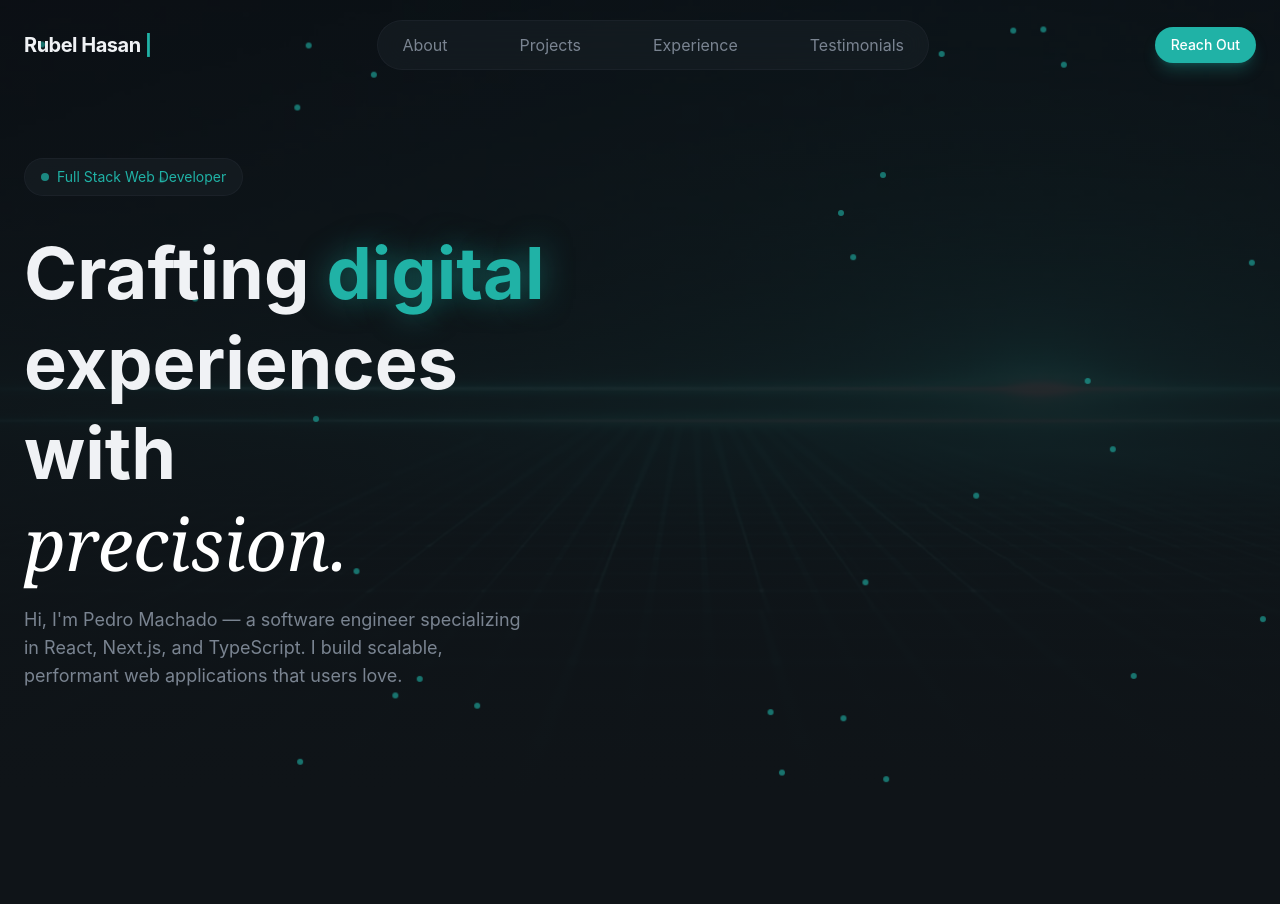
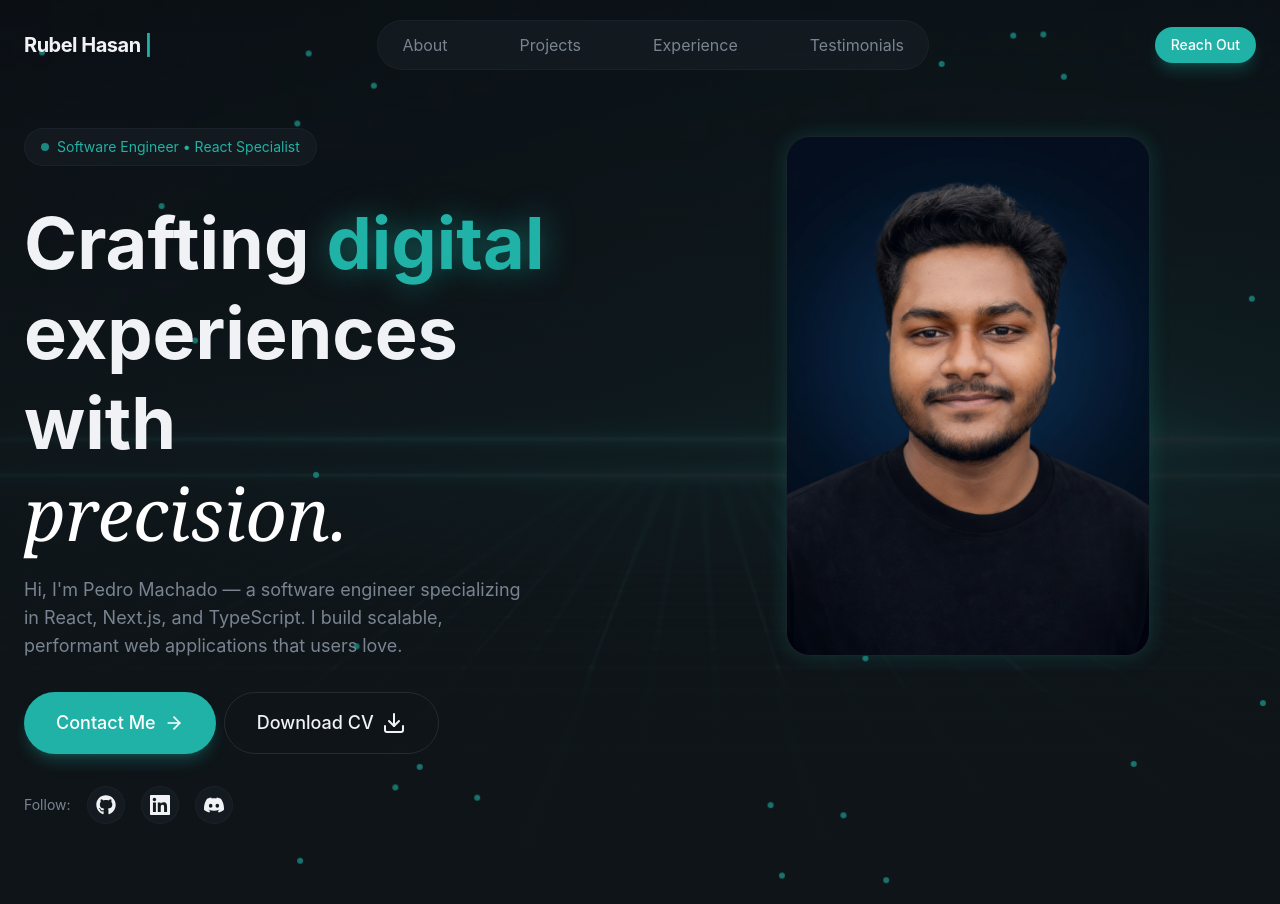
Before and after one commit to Rubelhasan-Hub/My-portfolio, a React (Vite) app: page / in a window 1280 px wide. Before the commit the page ends 800 px from the top, so only its background shows below. Built offline with nearby package versions, Linux system fonts and the light colour scheme.

Commit message:
make the hero section completed added the text buttons annimatinos

```diff
--- a/package.json
+++ b/package.json
@@ -14,6 +14,7 @@
     "lucide-react": "^1.8.0",
     "react": "^19.2.4",
     "react-dom": "^19.2.4",
+    "react-icons": "^5.6.0",
     "tailwindcss": "^4.2.2"
   },
   "devDependencies": {
--- a/src/App.jsx
+++ b/src/App.jsx
@@ -3,7 +3,7 @@ import Navbar from './layout/Navbar'
 import About from './section/About'
 import Contact from './section/Contact'
 import Experience from './section/Experience'
-import Hero from './section/Hero'
+import { Hero } from './section/Hero'
 import Projects from './section/Projects'
 import Testimonials from './section/Testimonials'
 
--- /dev/null
+++ b/src/components/AnimatedBorderButton.jsx
@@ -0,0 +1,38 @@
+import { Download } from "lucide-react";
+
+export const AnimatedBorderButton = ({ children }) => {
+  return (
+    <button
+      className="relative bg-transparent border border-border
+        text-foreground hover:border-primary/50 transition-all
+        duration-1000 focus:outline-none focus-visible:ring-2
+        focus-visible:ring-primary focus-visible:ring-offset-2
+        disabled:opacity-50 disabled:cursor-not-allowed group
+        px-8 py-4 text-lg font-medium rounded-full overflow-visible
+        animated-border"
+    >
+      {/* Animated SVG Border */}
+      <svg
+        className="absolute left-0 top-0 w-full h-full pointer-events-none download-cv-border"
+        viewBox="0 0 200 60"
+        preserveAspectRatio="none"
+        style={{ overflow: "visible" }}
+      >
+        <path
+          d="M 30,1 A 29,29 0 0 0 1,30 L 1,30 A 29,29 0 0 0 30,59 L 170,59 A 29,29 0 0 0 199,30 L 199,30 A 29,29 0 0 0 170,1 Z"
+          fill="none"
+          stroke="var(--color-primary)"
+          strokeWidth="2"
+          strokeDasharray="400 550"
+          strokeDashoffset="400"
+          strokeLinecap="round"
+          strokeLinejoin="round"
+          className="animated-border-path"
+        />
+      </svg>
+      <span className="relative z-10 flex items-center justify-center gap-2">
+        {children}
+      </span>
+    </button>
+  );
+};
--- a/src/section/Hero.jsx
+++ b/src/section/Hero.jsx
@@ -1,17 +1,27 @@
-const Hero = () => {
+import { ArrowRight, Download, GitBranchIcon } from "lucide-react";
+import Button from "../components/Button";
+import { AnimatedBorderButton } from "../components/AnimatedBorderButton";
+import { FaGithub } from "react-icons/fa";
+import { GrLinkedin } from "react-icons/gr";
+import { SiDiscord } from "react-icons/si";
+
+export const Hero = () => {
     return (
         <section className="relative min-h-screen flex items-center overflow-hidden">
-            {/* Background image */}
+            {/* Bg */}
             <div className="absolute inset-0">
-                <img className="w-full h-full object-cover opacity-40" src="/hero-bg.jpg" alt="hero image of my website it is a small light effect" />
+                <img
+                    src="/hero-bg.jpg"
+                    alt="Hero image"
+                    className="w-full h-full object-cover opacity-40"
+                />
                 <div className="absolute inset-0 bg-linear-to-b from-background/20 via-background/80 to-background" />
             </div>
+
             {/* Green Dots */}
-
             <div className="absolute inset-0 overflow-hidden pointer-events-none">
-                {[...Array(30)].map(() => (
-
-                    <div
+                {[...Array(30)].map((_, i) => (
+                    <div key={i}
                         className="absolute w-1.5 h-1.5 rounded-full opacity-60"
                         style={{
                             backgroundColor: "#20B2A6",
@@ -26,14 +36,14 @@ const Hero = () => {
             </div>
 
             {/* Content */}
-            <div className="container mx-auto px-6 pt-32 pb-20 relative z-10">
-                <div className="grid lg:grid-cols-2 gap-12 items-center">
+            <div className="container mx-auto px-6 pt-32 pb-20 relative z-10 flex">
+                <div className="grid lg:grid-cols-2 gap-20">
                     {/* Left Column - Text Content */}
                     <div className="space-y-8">
                         <div className="animate-fade-in">
                             <span className="inline-flex items-center gap-2 px-4 py-2 rounded-full glass text-sm text-primary">
                                 <span className="w-2 h-2 bg-primary rounded-full animate-pulse" />
-                                Full Stack Web Developer
+                                Software Engineer • React Specialist
                             </span>
                         </div>
 
@@ -54,11 +64,46 @@ const Hero = () => {
                                 applications that users love.
                             </p>
                         </div>
+
+                        {/* Call to action section */}
+                        <div className="flex gap-2">
+                            <Button size="lg">
+                                Contact Me <ArrowRight className="w-5 h-5"></ArrowRight>
+                            </Button>
+                            <button>
+                                <AnimatedBorderButton>
+                                    Download CV <Download></Download>
+                                </AnimatedBorderButton>
+                            </button>
+                        </div>
+
+                        {/* Social LInks */}
+                        <div className="flex items-center gap-4 animate-fade-in animation-delay-400">
+                            <span className="text-sm text-muted-foreground">Follow: </span>
+                            {[
+                                { icon: FaGithub, href: "#" },
+                                { icon: GrLinkedin, href: "#" },
+                                { icon: SiDiscord, href: "#" },
+                            ].map((social, idx) => (
+                                <a key={idx} href={social.href} className="p-2 rounded-full glass hover:bg-primary/10 hover:text-primary transition-all duration-300"><social.icon className="w-5 h-5"/></a>
+                            ))}
+                        </div>
+
+
+                    </div>
+
+                    {/* Right side for image */}
+                    <div className="relative animate-fade-in">
+                        <div>
+                            <div className="flex justify-center rounded-3xl p-2">
+                                <img src="/public/hero-person.jpg" alt="Rubel Hasan's image" className="w-[65%] object-right lg:aspect-7/10 glow-border glass rounded-3xl"/>
+                            </div>
+                        </div>
                     </div>
                 </div>
             </div>
+
+
         </section>
     );
 };
-
-export default Hero;
```
Also changed, not shown: 1 other file (tests, documents, lock files or other folders).
